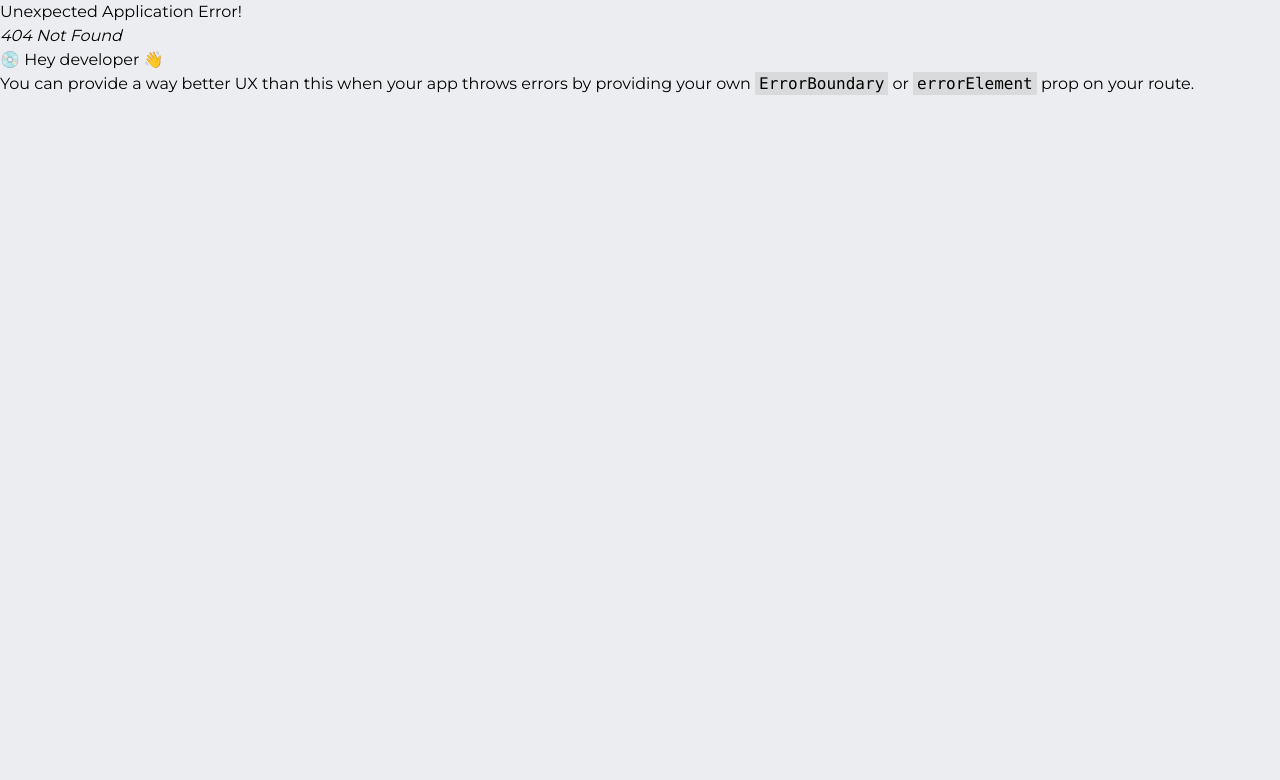
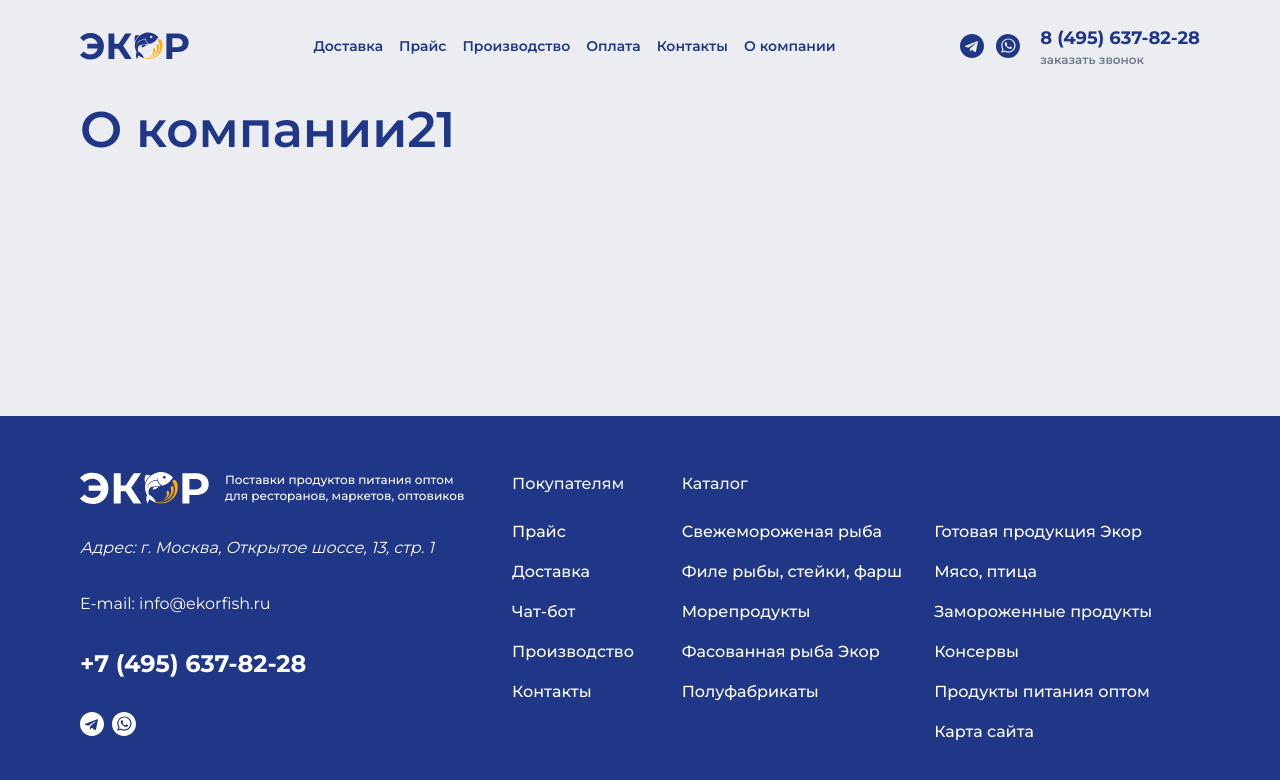
Before and after one commit to muhammadazizbek006/Ekor, a React (Vite) app: page /AboutTheCompany in a window 1280 px wide. Before the commit this address had no page. Shown: the top 780 px of the page. Built offline with nearby package versions, Linux system fonts and the light colour scheme.

Commit message:
add new page Link

```diff
--- a/src/App.jsx
+++ b/src/App.jsx
@@ -2,12 +2,14 @@ import React from 'react'
 import { createBrowserRouter, createRoutesFromElements, Route, RouterProvider } from 'react-router-dom'
 import MainLayout from './layouts/MainLayout'
 import Home from './pages/Home'
+import AboutTheCompany from './pages/AboutTheCompany'
 
 const App = () => {
   const router = createBrowserRouter(
     createRoutesFromElements(
       <Route path='/' element={<MainLayout/>}>
         <Route index element={<Home/>}/>
+        <Route path='/AboutTheCompany' element={<AboutTheCompany/>}/>
       </Route>
     )
   )
--- a/src/components/Header.jsx
+++ b/src/components/Header.jsx
@@ -28,7 +28,7 @@ const Header = () => {
                 <li className='text-head space-x-3 lg:space-x-4 hidden md:inline-block  md:text-xs lg:text-sm font-semibold '>
                     {
                         links.map((e) => (
-                            <Link to={e.URL} key={e.id}>{e.title}</Link>
+                            <Link key={e.id} to={e.URL} >{e.title}</Link>
                         ))
                     }
                 </li>
--- /dev/null
+++ b/src/components/aboutthecompany/About.jsx
@@ -0,0 +1,13 @@
+import React from 'react'
+
+const About = () => {
+  return (
+   <section>
+    <div className="containerb">
+        <h2 className='text-50 font-semibold text-head'>О компании21</h2>
+    </div>
+   </section>
+  )
+}
+
+export default About
--- a/src/data/Data.js
+++ b/src/data/Data.js
@@ -28,7 +28,7 @@ export const links = [
     {
         id:6,
         title:`О компании `,
-        URL:'/О компании ',
+        URL:'/AboutTheCompany ',
     },
 ]
 
--- a/src/pages/AboutTheCompany.jsx
+++ b/src/pages/AboutTheCompany.jsx
@@ -1,8 +1,11 @@
 import React from 'react'
+import About from '../components/aboutthecompany/About'
 
 const AboutTheCompany = () => {
   return (
-    <div>AboutTheCompany</div>
+    <>
+      <About/>
+    </>
   )
 }
 
--- a/tailwind.config.js
+++ b/tailwind.config.js
@@ -25,7 +25,9 @@ export default {
 
       },
       fontSize:{
-        '40':'40px'
+        '40':'40px',
+        '50':'50px'
+
       },
       lineHeight:{
         '40':'40px',
```
